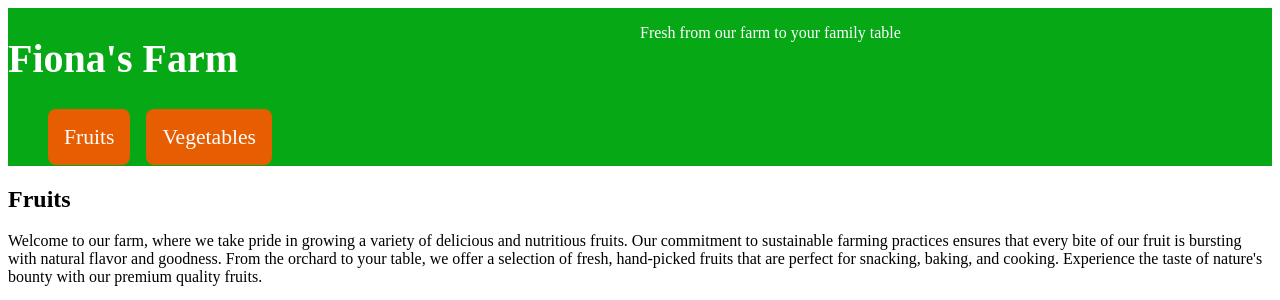
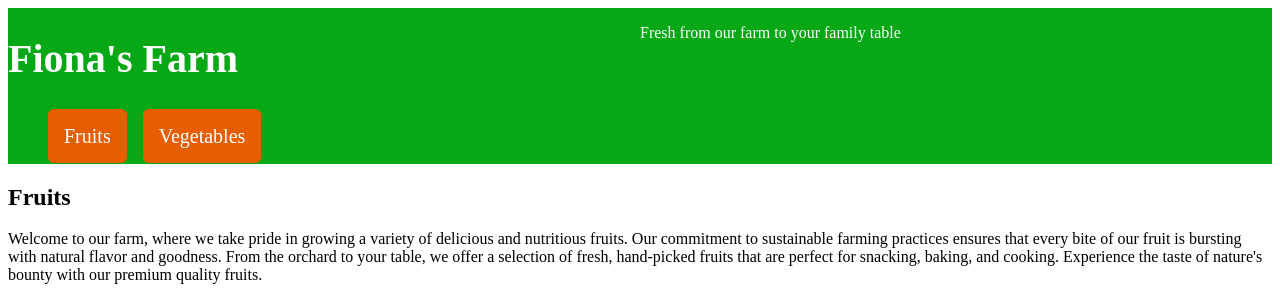
Before and after one commit to gnalbarr/farm, a plain HTML site: page index.html in a window 1280 px wide. Shown: the top 300 px of the page. Drawn offline with Linux system fonts and the light colour scheme; a web font is replaced by a local one.

Commit message:
Update styles.css

```diff
--- a/styles.css
+++ b/styles.css
@@ -31,10 +31,10 @@ nav ul {
 nav a{
 	padding: 1rem;
 	text-decoration: none;
-	font-size: 1.35rem;
+	font-size: 1.25rem;
 	background-color: #e75d02;
     color: #ffffff;
-	border-radius: 8px;
+	border-radius: 6px;
     grid-column: 2/3;
     grid-row: ;
 }
```
